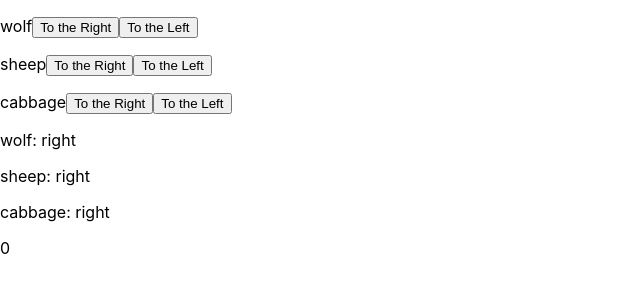
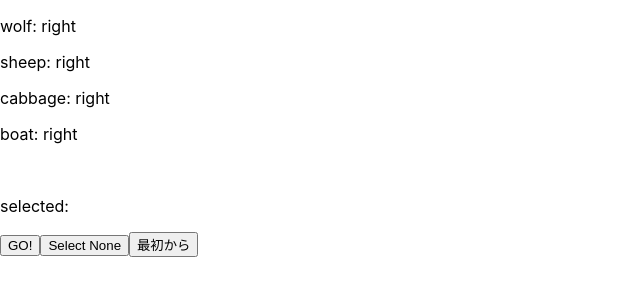
Before and after one commit to nachan28/walf_sheep_cabbage, a React (Create React App) app: page / in a window 1280 px wide. Shown: the top 300 px of the page, without its empty margins (0-640 px from the left). Built offline with nearby package versions, Linux system fonts and the light colour scheme.

Commit message:
Fix whole logic
Bind each state into an object. Add functions: handleGo, handleReset, isGameOver, isGameWon.

```diff
--- a/src/App.tsx
+++ b/src/App.tsx
@@ -1,62 +1,75 @@
 import React, { useEffect, useState } from 'react';
 import './App.css';
 
+type Locations = {
+  wolf: string;
+  sheep: string;
+  cabbage: string;
+  boat: string;
+}
+
 function App() {
-  const [wolf, setWolf] = useState("right");
-  const [sheep, setSheep] = useState("right");
-  const [cabbage, setCabbage] = useState("right");
-  const [count, setCount] = useState(0);
-  const [game, setGame] = useState("playing")
+  const [locations, setLocations] = useState({
+    wolf: "right",
+    sheep: "right",
+    cabbage: "right",
+    boat: "right",
+  })
+  const [selectedItem, setSelectedItem] = useState<"wolf" | "sheep" | "cabbage" | null>(null)
 
-  const items = ["wolf", "sheep", "cabbage"];
+  const handleGo = (item: "wolf" | "sheep" | "cabbage" | null) => {
+    const newLocations = { ...locations }
+    if (item) {
+      newLocations[item] = newLocations[item] === "right" ? "left" : "right";
+    }
+    newLocations.boat = newLocations.boat === "right" ? "left" : "right";
 
-  const toTheRight = (item: string) => {
-    if (item === "wolf") {
-      setWolf("right")
-    } else if (item === "sheep") {
-      setSheep("right")
-    } else {
-      setCabbage("right")
+    if (isGameOver(newLocations)) {
+      alert("Game over")
+    } else if (isGameWon(newLocations)) {
+      alert("Congratulations! You won!")
     }
-    setCount(count + 1);
-  }
-  const toTheLeft = (item: string) => {
-    if (item === "wolf") {
-      setWolf("left")
-    } else if (item === "sheep") {
-      setSheep("left")
-    } else {
-      setCabbage("left")
-    }
-    setCount(count + 1);
+    setLocations(newLocations);
   }
 
-  useEffect(() => {
-    if (wolf === sheep && wolf !== cabbage){
-      alert("Ah, you failed...")
-    }else if(sheep === cabbage && sheep !== wolf){
-      alert("Ah, you failed...")
-    }else if(wolf === "left" && sheep === "left" && cabbage === "left") {
-      alert("Congratulations!")
+  const handleReset = () => {
+    setLocations({
+      wolf: "right",
+      sheep: "right",
+      cabbage: "right",
+      boat: "right",
+    });
+    setSelectedItem(null);
+  }
+
+  const isGameOver = (locations: Locations) => {
+    if (locations.wolf === locations.sheep && locations.boat !== locations.wolf && locations.cabbage !== locations.wolf) {
+      return true
     }
-  }, [wolf, sheep, cabbage])
+    if (locations.sheep === locations.cabbage && locations.boat !== locations.sheep && locations.wolf !== locations.sheep) {
+      return true;
+    }
+    return false;
+  }
 
+  const isGameWon = (locations: Locations) => {
+    if (locations.wolf === "left" && locations.sheep === "left" && locations.cabbage === "left") {
+      return true
+    }
+    return false
+  }
   return (
     <>
-      {items.map(item => (
-        <p>
-          {item}
-          <span>
-            <button onClick={() => toTheRight(item)} >To the Right</button>
-            <button onClick={() => toTheLeft(item)}>To the Left</button>
-          </span>
-        </p>
-      ))}
+      <p onClick={() => setSelectedItem("wolf")}>wolf: {locations.wolf}</p>
+      <p onClick={() => setSelectedItem("sheep")}>sheep: {locations.sheep}</p>
+      <p onClick={() => setSelectedItem("cabbage")}>cabbage: {locations.cabbage}</p>
+      <p>boat: {locations.boat}</p>
+      <br />
+      <p>selected: {selectedItem}</p>
 
-      <p>wolf: {wolf}</p>
-      <p>sheep: {sheep}</p>
-      <p>cabbage: {cabbage}</p>
-      <p>{count}</p>
+      <button onClick={() => handleGo(selectedItem)}>GO!</button>
+      <button onClick={() => setSelectedItem(null)}>Select None</button>
+      <button onClick={() => handleReset()}>最初から</button>
     </>
   )
 }
```
